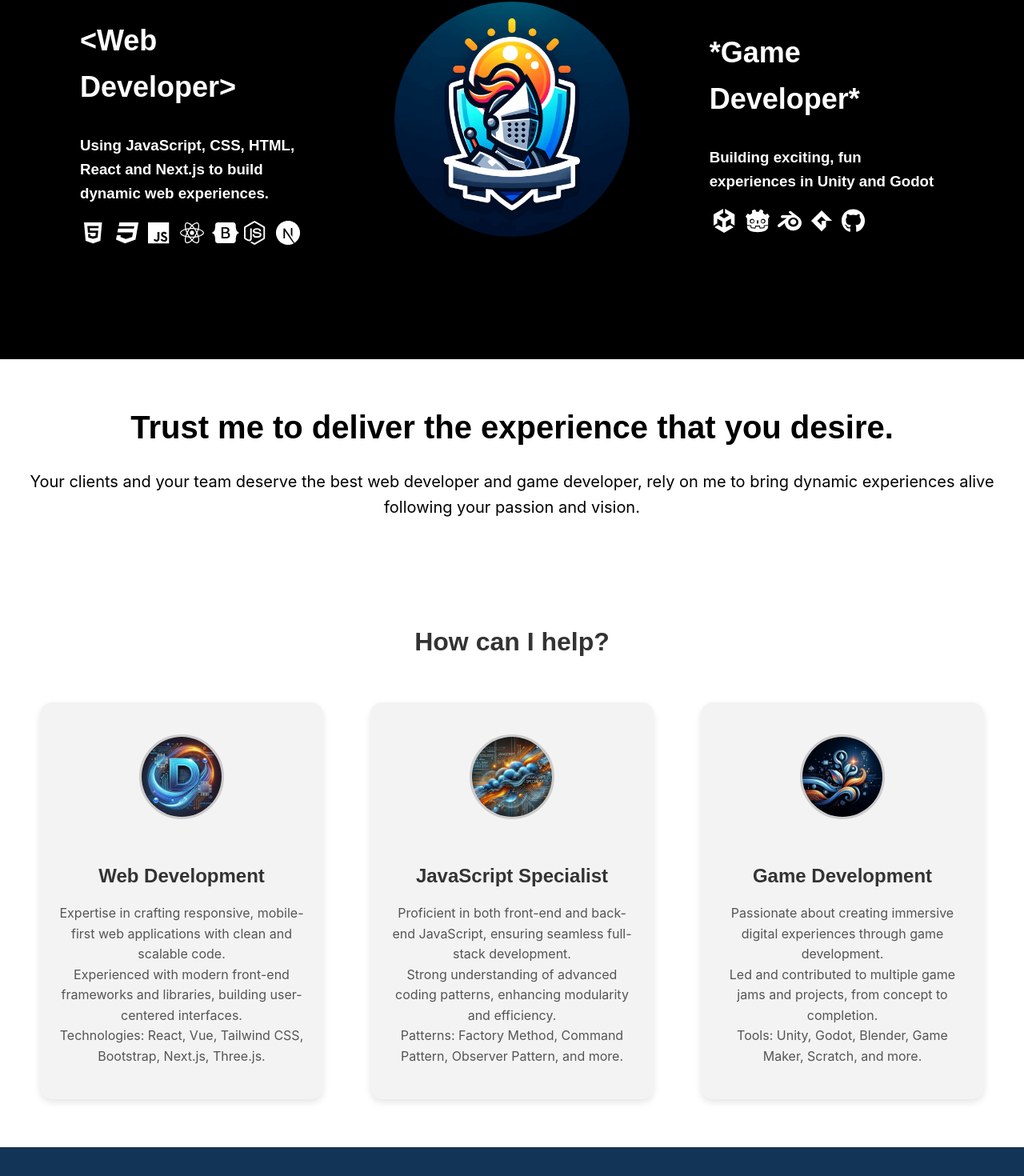
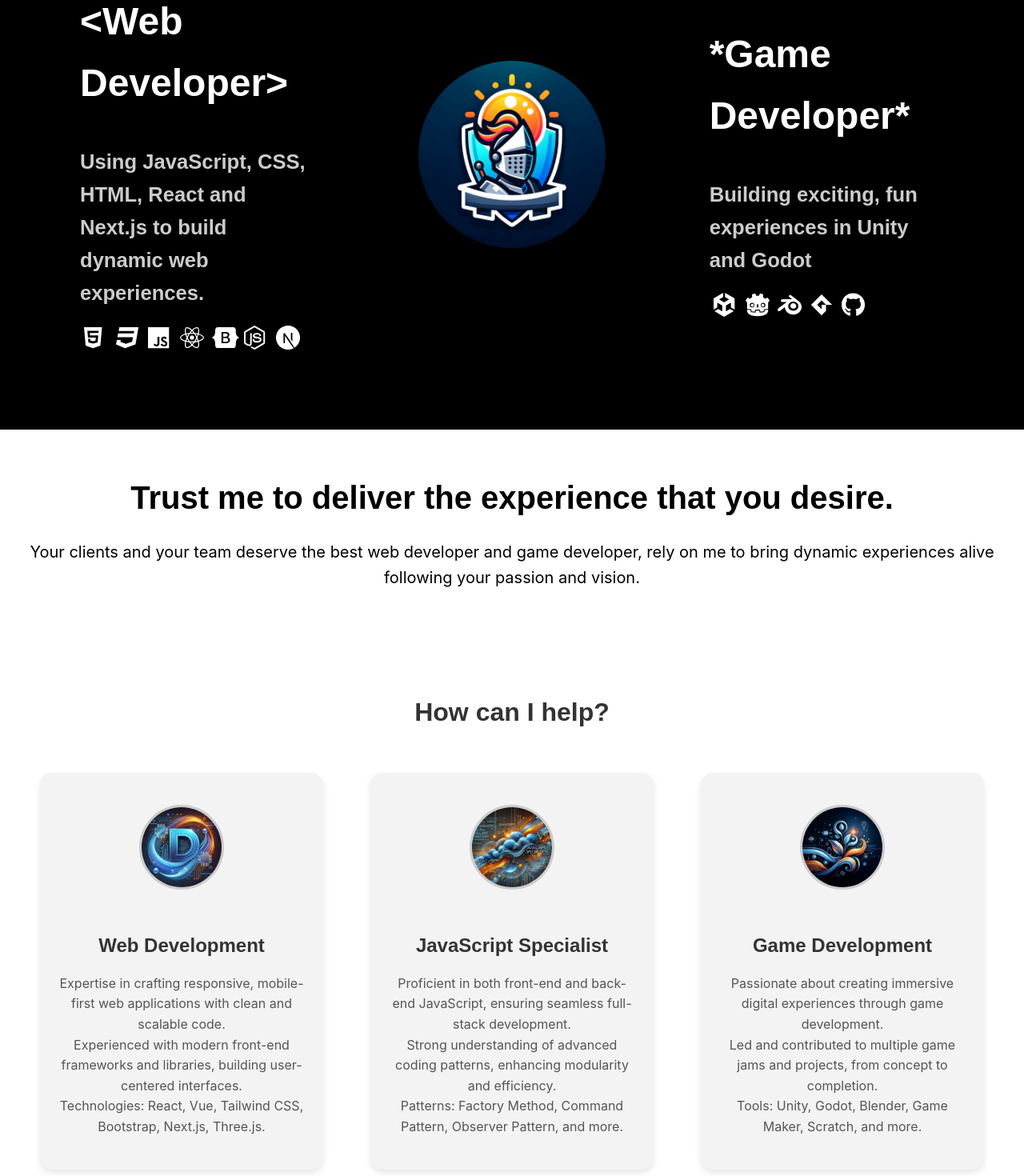
Before and after one commit to KnightIdeas/ki-portfolio-website, a React (Create React App) app: page / in a window 1280 px wide. Shown: the part 219-1689 px from the top of the page at 80% size. Built offline with nearby package versions, Linux system fonts and the light colour scheme.

Commit message:
Update: css
Remove default app css
Update CallToAction css
Update Hero css

```diff
--- a/src/App.css
+++ b/src/App.css
@@ -1,38 +1,5 @@
-.App {
-  text-align: center;
+
+body {
+  margin: 0;
+  padding: 0;
 }
-
-.App-logo {
-  height: 40vmin;
-  pointer-events: none;
-}
-
-@media (prefers-reduced-motion: no-preference) {
-  .App-logo {
-    animation: App-logo-spin infinite 20s linear;
-  }
-}
-
-.App-header {
-  background-color: #282c34;
-  min-height: 100vh;
-  display: flex;
-  flex-direction: column;
-  align-items: center;
-  justify-content: center;
-  font-size: calc(10px + 2vmin);
-  color: white;
-}
-
-.App-link {
-  color: #61dafb;
-}
-
-@keyframes App-logo-spin {
-  from {
-    transform: rotate(0deg);
-  }
-  to {
-    transform: rotate(360deg);
-  }
-}
--- a/src/components/CallToAction.css
+++ b/src/components/CallToAction.css
@@ -73,19 +73,22 @@
   gap: 20px; /* Larger gap for better spacing */
 }
 
-.social-icons a {
-  font-size: 2.8rem; /* Larger icon size */
-  color: #ffffff;
+.social-icon{
+  font-size: 2.2rem; /* Larger icon size */
+  color: #8f8f8f;
   position: relative;
   transition: color 0.3s ease;
+  padding: 5px;
+  border-radius: 10px;
+  width: 60px;
 }
 
-.social-icons a:hover {
+.social-icon:hover {
   color: #ff5722; /* Highlight color on hover for visibility */
 }
 
 /* Tooltips for social icons */
-.social-icons a::after {
+.social-icon :after {
   content: attr(data-tooltip); /* Tooltip content from data attribute */
   position: absolute;
   bottom: -30px;
@@ -102,7 +105,7 @@
   pointer-events: none;
 }
 
-.social-icons a:hover::after {
+.social-icon :hover::after {
   opacity: 1;
 }
 
--- a/src/components/Hero.css
+++ b/src/components/Hero.css
@@ -14,6 +14,18 @@
   padding: 50px 50px;
 }
 
+.hero-content-A h2, .hero-content-B h2 {
+  font-size: 3rem; /* Larger for impact */
+  font-weight: bold;
+  text-shadow: 2px 2px 6px rgba(0, 0, 0, 0.5);
+}
+
+.hero-content-A h3, .hero-content-B h3 {
+  font-size: 1.6rem; /* Subtitle font size */
+  margin-bottom: 20px;
+  color: #cccccc; /* Softer color for a subtle look */
+}
+
 .hero-image {
   flex: 1; /* Image takes up the same space as content */
   display: flex;
@@ -22,7 +34,7 @@
 }
 
 .hero-image img {
-  max-width: 100%;
+  max-width: 80%;
   min-width: 200px;
   height: auto; /* Maintain aspect ratio */
   border-radius: 50%; /* Fully rounded image */
@@ -35,6 +47,17 @@
   height: 30px;
   fill: white; /* Change to white for consistency */
   filter: invert(100%) brightness(100%);
+  opacity: 0;
+  transform: translateY(20px);
+  animation: fadeInUp 0.6s ease forwards;
+  animation-delay: calc(0.1s * var(--icon-index));
+}
+
+@keyframes fadeInUp {
+  to {
+    opacity: 1;
+    transform: translateY(0);
+  }
 }
 
 /* For Font Awesome icons */
```
